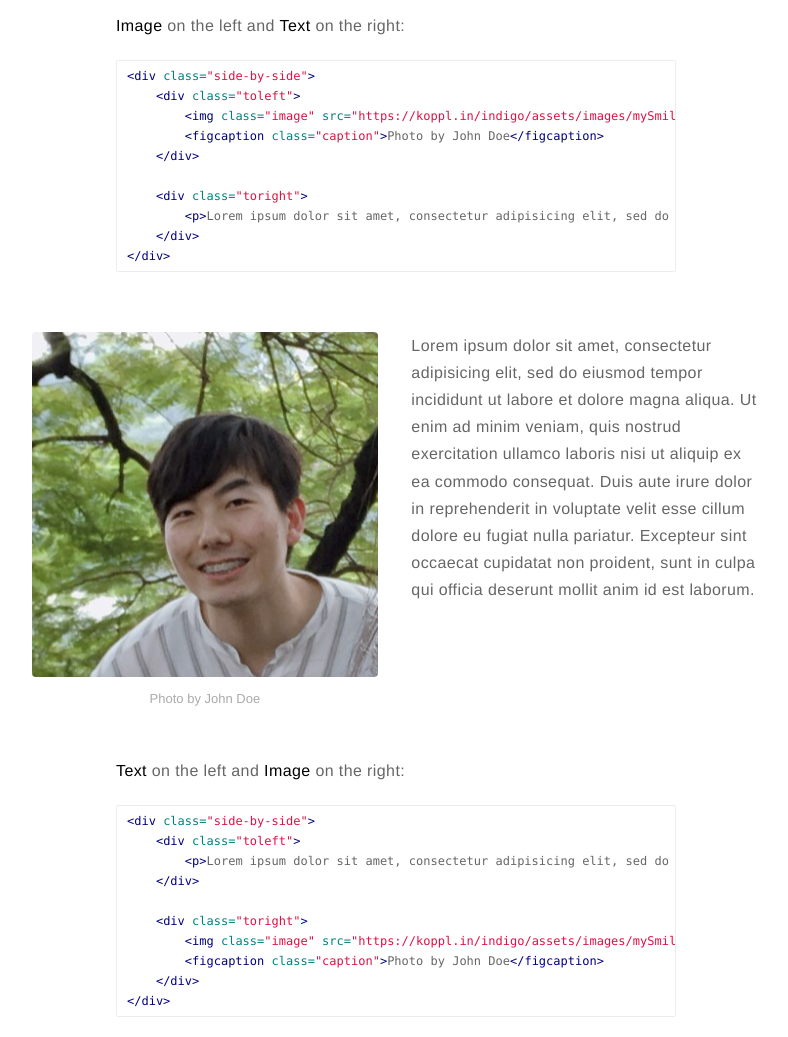
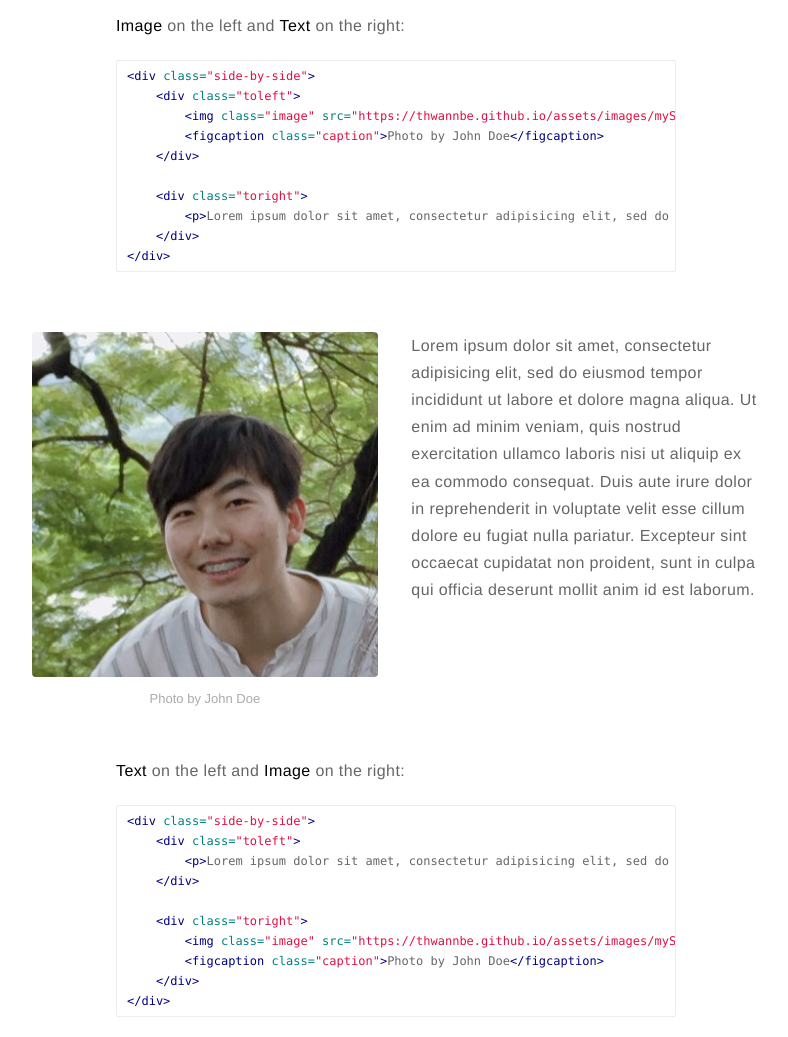
Before and after one commit to thwannbe/thwannbe.github.io, a Jekyll site: the page built from _posts/2015-02-24-markdown-extra-components.markdown, in a window 1280 px wide and 1400 px high, scrolled down 1068 px. Shown: the part 151-1188 px from the top of the window, without its empty margins (244-1032 px from the left). Built offline with Jekyll 4.4.1, drawn with Linux system fonts in a browser that asks for light colours; comment, search, counter and statistics services are not loaded; some of the changed lines change nothing that is shown.

Commit message:
config update

```diff
--- a/_config.yml
+++ b/_config.yml
@@ -3,7 +3,7 @@
 bio: To be a top hacker
 
 # twitter summary info
-description: A blog about technology and stuff related
+description: My Portfolio Github Page
 
 # if it's an external image, update below for true
 # better with square images
@@ -16,7 +16,7 @@
 resume-external: true
 resume-url: https://google.com/?q=my+resume
 
-url: https://koppl.in/indigo
+url: https://thwannbe.github.io
 # your url: http://USERNAME.github.io
 
 permalink: /:title/
@@ -34,24 +34,24 @@
   categories: [blog, project] # only show disqus for posts that have these categories
 
 # if you don't have any of social below, comment the line
-facebook: myfacebook
-twitter: mytwitter
+#facebook: myfacebook
+#twitter: mytwitter
 # google: mygoogle
 # instagram: myinstagram
 # pinterest: mypinterest
 # linkedin: mylinkedin
 # youtube: myyoutube
 # spotify: myspotify
-github: mygithub
+github: thwannbe
 # gitlab: mygitlab
 # lastfm: mylastfm
 # stackoverflow: 7044681/mystackoverflow
 # quora: userquora
 # reddit: username
-medium: medium
+#medium: medium
 # vimeo: myvimeo
 # lanyrd: mylanyrd
-email: myemail@gmail.com
+email: osw5144@nate.com
 
 authors:
     johndoe:
@@ -77,11 +77,11 @@
 # paginate_path: "blog/:num/"
 
 # if you don't need projects, comment the *projects* configs below
-projects: true
+#projects: true
 
 # if you don't need "about" or "blog", comment them out below
 about: true
-blog: true
+#blog: true
 
 # do you want to show the "read time" of the posts?
 read-time: true
```
